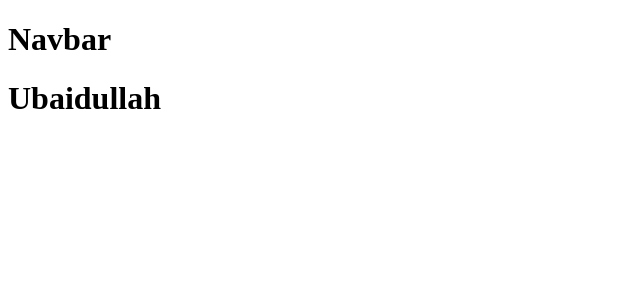
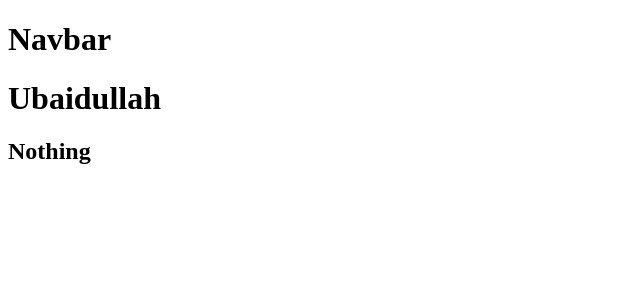
Before and after one commit to UbaidullahMOmer/Texttutile2, a React (Create React App) app: page / in a window 1280 px wide. Shown: the top 300 px of the page, without its empty margins (0-640 px from the left). Built offline with nearby package versions, Linux system fonts and the light colour scheme.

Commit message:
add Nothing tag
add Nothing tag

```diff
--- a/src/App.js
+++ b/src/App.js
@@ -5,6 +5,7 @@ function App() {
     <>
       <Navbar></Navbar>
       <h1>Ubaidullah</h1>
+      <h2>Nothing</h2>
     </>
   )
 }
```
